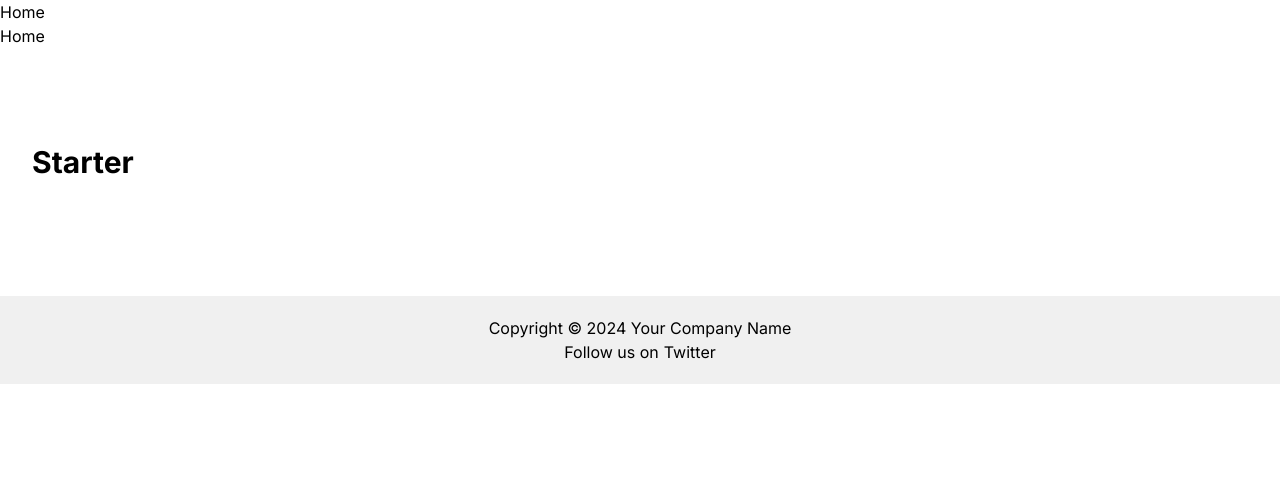
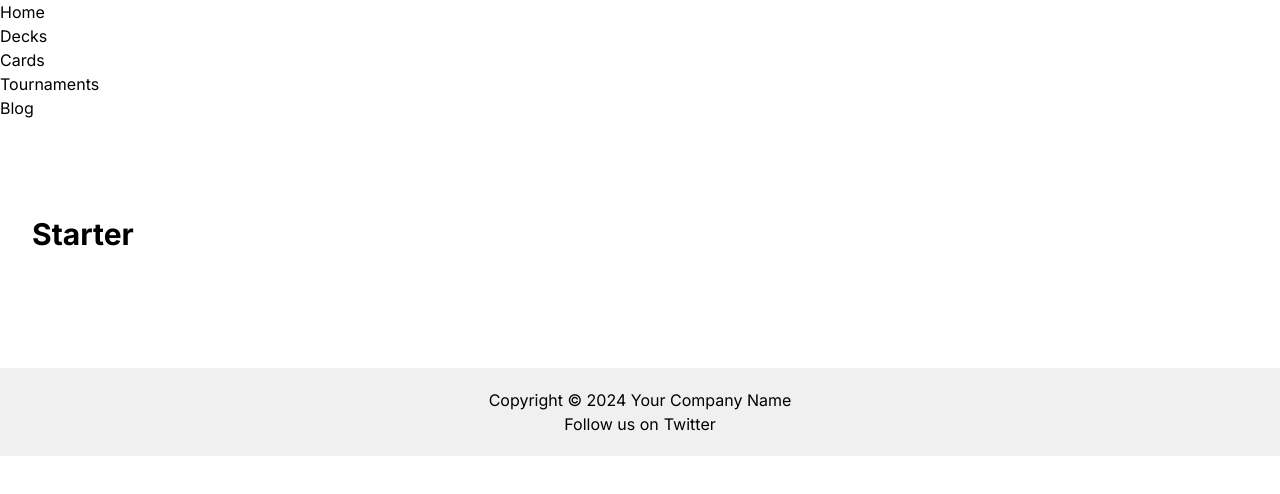
Before and after one commit to alaricli/tcg-backend, a Next.js app in the folder frontend/: page / in a window 1280 px wide. Shown: the top 494 px of the page. Built offline with nearby package versions, Linux system fonts and the light colour scheme.

Commit message:
Chore: update ESLint/Prettier/Husky configurations

```diff
--- a/frontend/src/app/components/navigation/navbar/Navbar.js
+++ b/frontend/src/app/components/navigation/navbar/Navbar.js
@@ -8,7 +8,16 @@ const Navbar = () => {
           <Link href="/">Home</Link>
         </li>
         <li>
-          <Link href="/pages/cards">Home</Link>
+          <Link href="/pages/cards">Decks</Link>
+        </li>
+        <li>
+          <Link href="/pages/cards">Cards</Link>
+        </li>
+        <li>
+          <Link href="/pages/cards">Tournaments</Link>
+        </li>
+        <li>
+          <Link href="/pages/cards">Blog</Link>
         </li>
       </ul>
     </nav>
--- a/frontend/src/app/pages/Cards.js
+++ b/frontend/src/app/pages/Cards.js
@@ -1,7 +1,6 @@
-const { default: Head } = require('next/head');
-const { default: Link } = require('next/link');
+import Head from 'next/head';
+import Link from 'next/link';
 
-// pages/newpage.jsimportHeadfrom"next/head";
 const NewPage = () => {
   return (
     <>
@@ -10,7 +9,7 @@ const NewPage = () => {
         <meta name="description" content="Description of New Page" />
       </Head>
       <div className="container mx-auto px-4">
-        <h1 className="text-2xl font-bold my-6">Welcome to New Page</h1>
+        <h1 className="my-6 text-2xl font-bold">Welcome to New Page</h1>
         <p>This is a new page in your Next.js application.</p>
         <Link href="/">
           <a className="text-blue-600 hover:underline">Go back home</a>
```
Also changed, not shown: frontend/package.json (+25 -0 lines), 2 other files (tests, documents, lock files or other folders).
